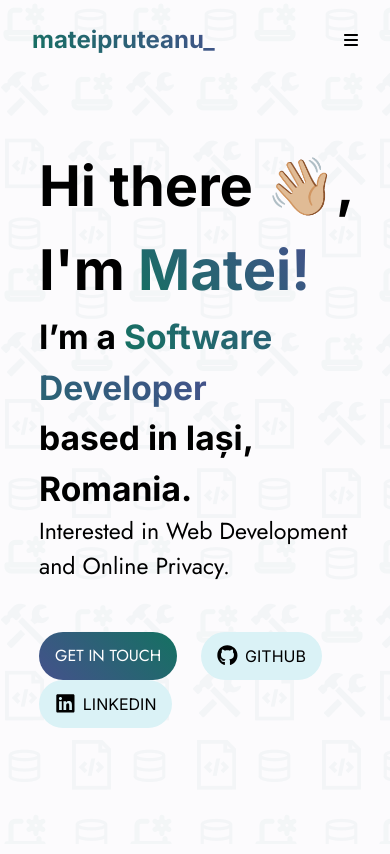
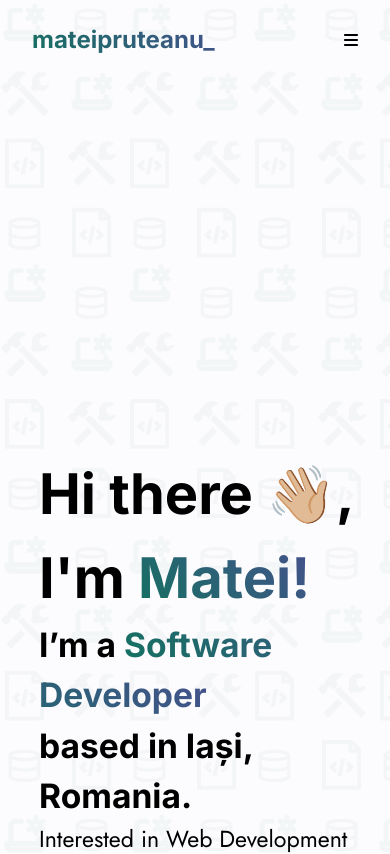
Before and after one commit to mateipruteanu/mateipruteanu.dev, a React (Vite) app in the folder client/: page / in a window 390 px wide. Shown: the top 854 px of the page. Built offline with nearby package versions, Linux system fonts and the light colour scheme.

Commit message:
fixed responsive navbar bug for mobile

```diff
--- a/client/src/main.jsx
+++ b/client/src/main.jsx
@@ -2,6 +2,7 @@ import React from 'react'
 import ReactDOM from 'react-dom/client'
 import App from './App'
 import './styles/Default.css'
+
 
 ReactDOM.createRoot(document.getElementById('root')).render(
     <React.StrictMode>
--- a/client/src/styles/Home.css
+++ b/client/src/styles/Home.css
@@ -1,18 +1,3 @@
-/*.hero-small-text {*/
-/*    font-family: 'Jost', 'Inter', sans-serif;*/
-/*}*/
-
-/*.main-gradient-button {*/
-/*    background: linear-gradient(var(--gradient-direction), var(--start-color), var(--end-color));*/
-/*}*/
-
-/*.main-gradient-text {*/
-/*    background: -webkit-linear-gradient(var(--gradient-direction), var(--end-color), var(--start-color));*/
-/*    -webkit-background-clip: text;*/
-/*    -webkit-text-fill-color: transparent;*/
-/*}*/
-
-/*Home flex container*/
 body {
     background-image: url("../assets/background_optimised.svg");
     background-repeat: repeat;
@@ -63,8 +48,10 @@ body {
     }
 
     .home {
-        /*width: 100%;*/
-        top: 10vh;
+        flex-direction: column;
+        justify-content: center;
+        align-items: center;
+        height: calc(100vh - 60px);
     }
 
     .home-text {
@@ -76,7 +63,6 @@ body {
         display: none;
     }
 }
-
 
 .home-text {
     /*font-size: 1.6rem;*/
@@ -102,6 +88,8 @@ body {
 
 .hero-buttons {
     display: flex;
+    row-gap: 10px;
+    column-gap: 15px;
     flex-direction: row;
     flex-wrap: wrap;
     justify-content: flex-start;
@@ -109,7 +97,7 @@ body {
 }
 
 .hero-button {
-    margin-right: 1.5rem;
+    /*margin-right: 1.5rem;*/
     display: flex;
     justify-items: center;
     align-items: center;
--- a/client/src/styles/Navbar.css
+++ b/client/src/styles/Navbar.css
@@ -8,6 +8,7 @@
     justify-content: space-between;
     align-items: center;
     height: 100%;
+    z-index: 999;
 }
 
 .menu-icon {
@@ -20,6 +21,7 @@
     height: 60px;
     background-color: transparent;
     position: relative;
+
 }
 
 .name {
@@ -29,7 +31,6 @@
 }
 
 .nav-elements {
-
 }
 
 .nav-elements ul {
```
